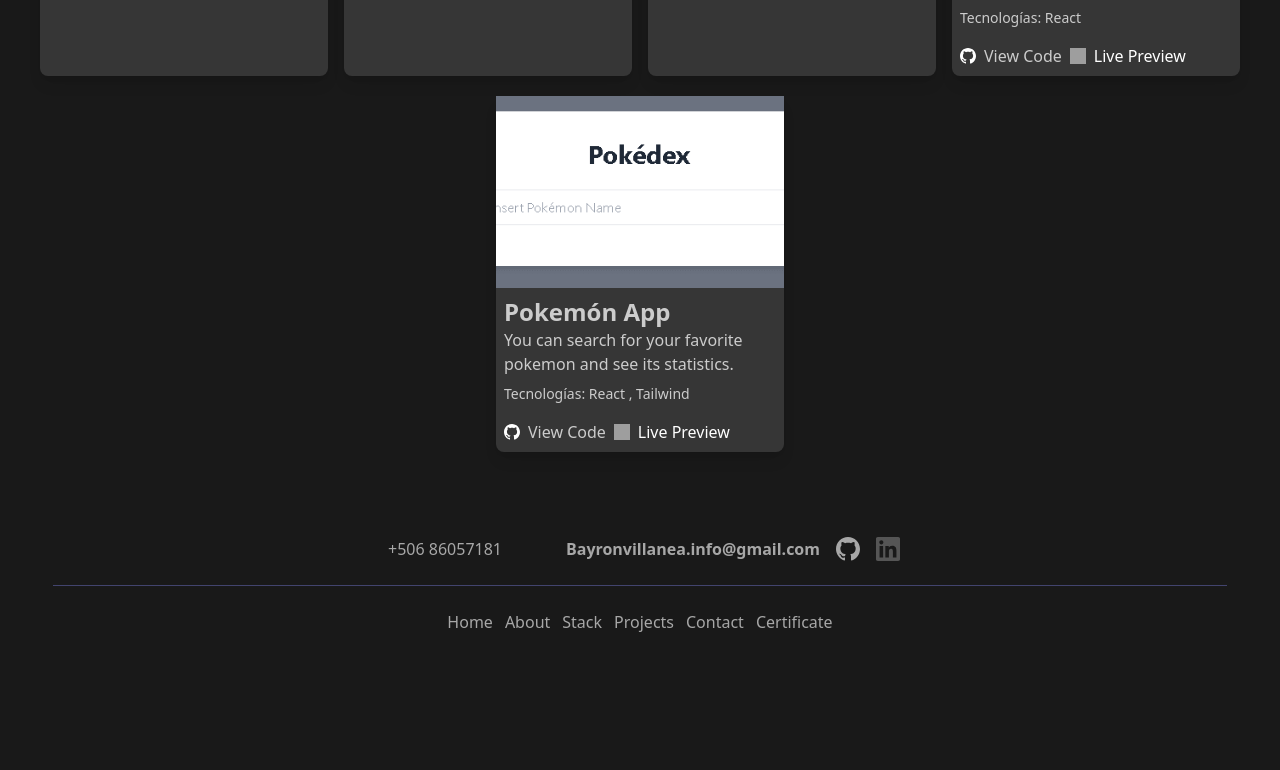
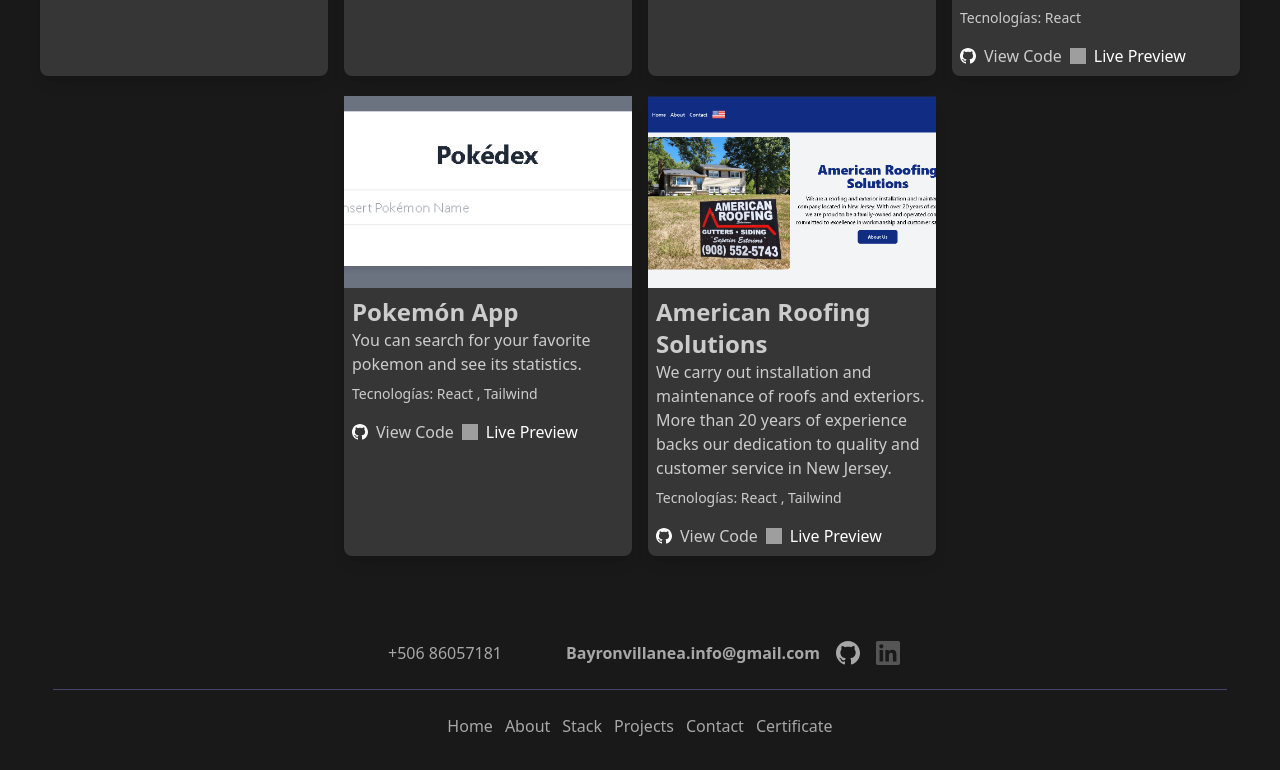
Before and after one commit to Bayronvillanea/Portfolio, a React (Vite) app: page / in a window 1280 px wide. Shown: the part 1190-1960 px from the top of the page. Before the commit the page ends 1856 px from the top, so only its background shows below. Built offline with nearby package versions, Linux system fonts and the light colour scheme; grey boxes are pictures that could not be loaded.

Commit message:
new project

```diff
--- a/src/compontes/Projects.jsx
+++ b/src/compontes/Projects.jsx
@@ -4,6 +4,7 @@
 import form2 from '../img/form2.png'
 import gast from '../img/gast.png'
 import POK from '../img/POK.png'
+import roofing from '../img/roofing.png'
 export default function Projects() {
   const projects = [
     {
@@ -44,6 +45,14 @@
       githubLink: 'https://github.com/Bayronvillanea/PokeApiReact',
       demoLink: 'https://poke-api-react-psi.vercel.app/',
     },
+    {
+      title: 'American Roofing Solutions',
+      image: roofing ,
+      description: 'We carry out installation and maintenance of roofs and exteriors. More than 20 years of experience backs our dedication to quality and customer service in New Jersey.',
+      technologies: 'React , Tailwind  ',
+      githubLink: '#',
+      demoLink: 'https://americanroofingsolutionsnj.com/',
+    },
 
     // Agrega más proyectos según sea necesario
   ];
```
Also changed, not shown: src/img/roofing.png (added).
